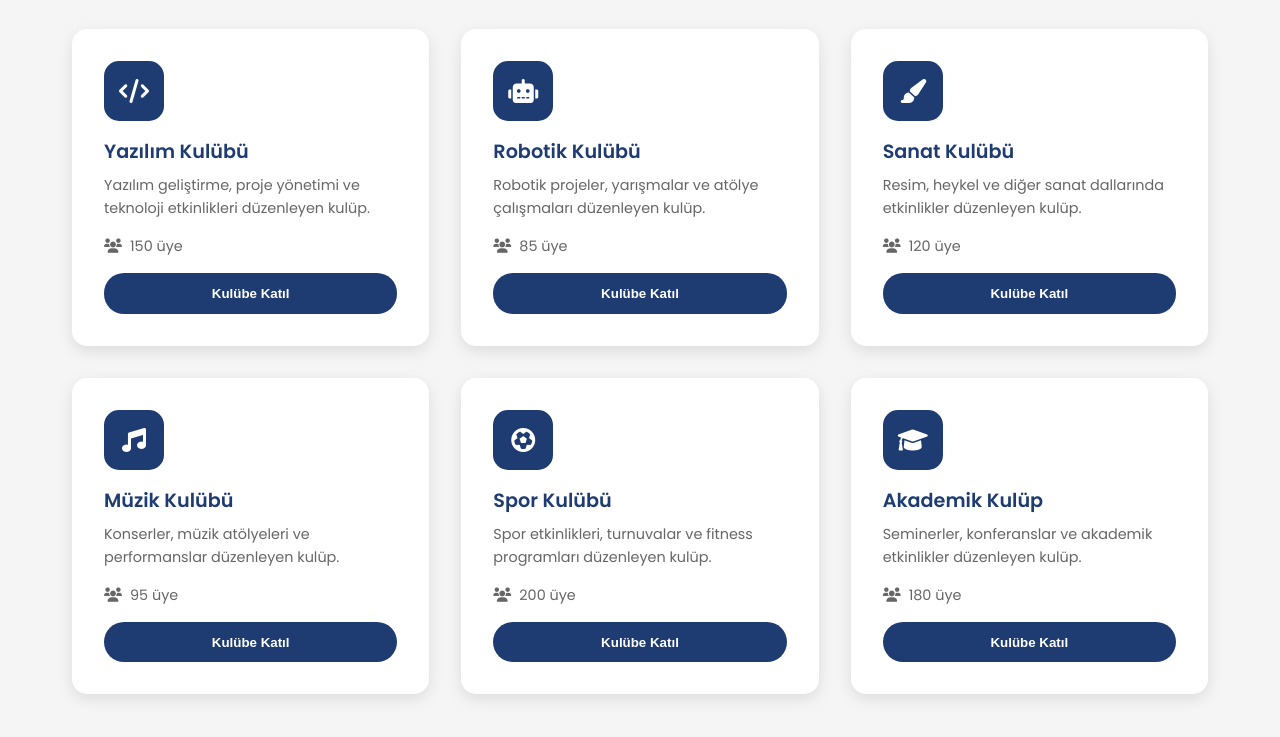
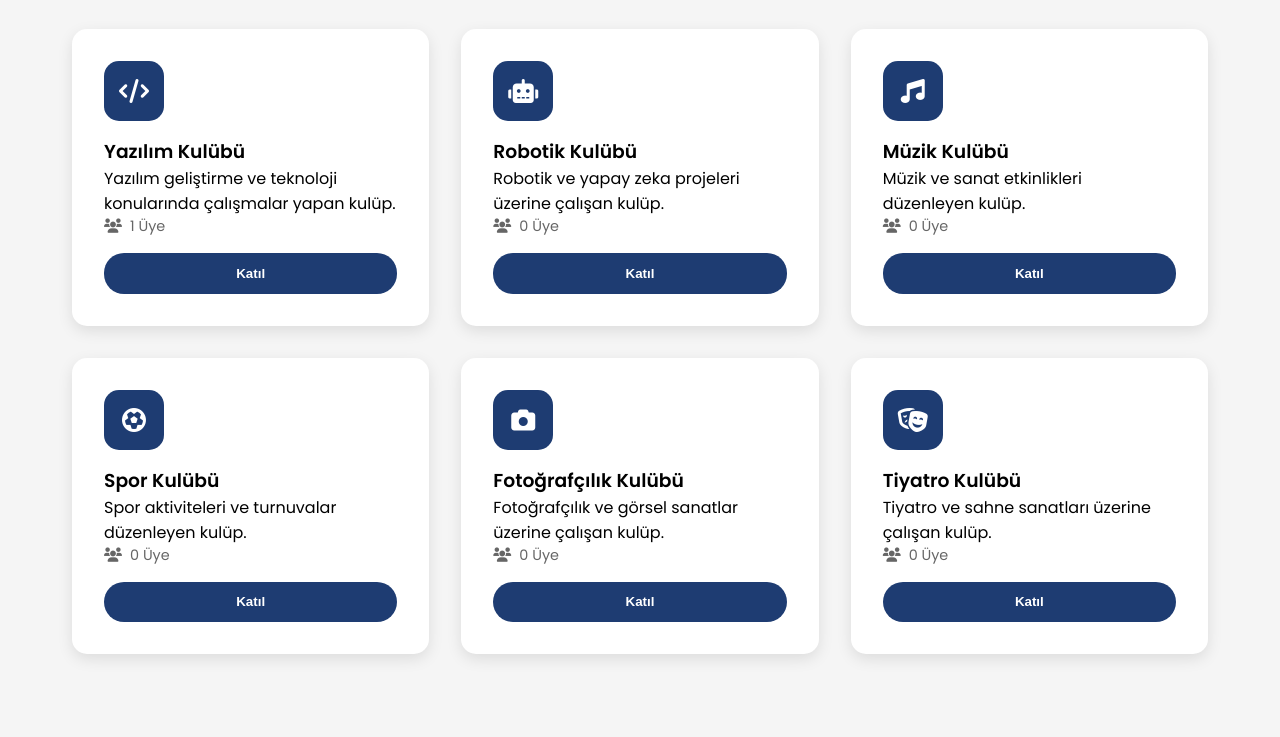
Before and after one commit to ugurboz/FiratUni-Social_WebSite, a plain HTML site: page main/kulupler_screen.html in a window 1280 px wide. Shown: the part 147-884 px from the top of the page. Drawn offline with Linux system fonts and the light colour scheme; sample sign-in values are in the browser's storage.

Commit message:
güncelleme

```diff
--- a/main/kulupler_screen.html
+++ b/main/kulupler_screen.html
@@ -173,13 +173,13 @@
 <body>
     <nav class="navbar">
         <div class="brand">
-            <a href="anasayfa_screen.html" class="brand-name">beGAK.com</a>
+            <a href="/main/anasayfa_screen.html" class="brand-name">beGAK.com</a>
         </div>
         <div class="nav-links">
-            <a href="anasayfa_screen.html">Ana Sayfa</a>
-            <a href="profil_screen.html">Profil</a>
-            <a href="mesajlar_screen.html">Mesajlar</a>
-            <a href="kulupler_screen.html">Kulüpler</a>
+            <a href="/main/anasayfa_screen.html">Ana Sayfa</a>
+            <a href="/main/profil_screen.html">Profil</a>
+            <a href="/main/mesajlar_screen.html">Mesajlar</a>
+            <a href="/main/kulupler_screen.html">Kulüpler</a>
             <a href="#" onclick="handleLogout()">Çıkış Yap</a>
         </div>
     </nav>
@@ -188,83 +188,7 @@
         <h1 class="page-title">Kulüpler</h1>
 
         <div class="clubs-grid">
-            <div class="club-card">
-                <div class="club-icon">
-                    <i class="fas fa-code"></i>
-                </div>
-                <h3 class="club-title">Yazılım Kulübü</h3>
-                <p class="club-description">Yazılım geliştirme, proje yönetimi ve teknoloji etkinlikleri düzenleyen kulüp.</p>
-                <div class="club-members">
-                    <i class="fas fa-users"></i>
-                    <span>150 üye</span>
-                </div>
-                <button class="join-button">Kulübe Katıl</button>
-            </div>
-
-            <div class="club-card">
-                <div class="club-icon">
-                    <i class="fas fa-robot"></i>
-                </div>
-                <h3 class="club-title">Robotik Kulübü</h3>
-                <p class="club-description">Robotik projeler, yarışmalar ve atölye çalışmaları düzenleyen kulüp.</p>
-                <div class="club-members">
-                    <i class="fas fa-users"></i>
-                    <span>85 üye</span>
-                </div>
-                <button class="join-button">Kulübe Katıl</button>
-            </div>
-
-            <div class="club-card">
-                <div class="club-icon">
-                    <i class="fas fa-paint-brush"></i>
-                </div>
-                <h3 class="club-title">Sanat Kulübü</h3>
-                <p class="club-description">Resim, heykel ve diğer sanat dallarında etkinlikler düzenleyen kulüp.</p>
-                <div class="club-members">
-                    <i class="fas fa-users"></i>
-                    <span>120 üye</span>
-                </div>
-                <button class="join-button">Kulübe Katıl</button>
-            </div>
-
-            <div class="club-card">
-                <div class="club-icon">
-                    <i class="fas fa-music"></i>
-                </div>
-                <h3 class="club-title">Müzik Kulübü</h3>
-                <p class="club-description">Konserler, müzik atölyeleri ve performanslar düzenleyen kulüp.</p>
-                <div class="club-members">
-                    <i class="fas fa-users"></i>
-                    <span>95 üye</span>
-                </div>
-                <button class="join-button">Kulübe Katıl</button>
-            </div>
-
-            <div class="club-card">
-                <div class="club-icon">
-                    <i class="fas fa-futbol"></i>
-                </div>
-                <h3 class="club-title">Spor Kulübü</h3>
-                <p class="club-description">Spor etkinlikleri, turnuvalar ve fitness programları düzenleyen kulüp.</p>
-                <div class="club-members">
-                    <i class="fas fa-users"></i>
-                    <span>200 üye</span>
-                </div>
-                <button class="join-button">Kulübe Katıl</button>
-            </div>
-
-            <div class="club-card">
-                <div class="club-icon">
-                    <i class="fas fa-graduation-cap"></i>
-                </div>
-                <h3 class="club-title">Akademik Kulüp</h3>
-                <p class="club-description">Seminerler, konferanslar ve akademik etkinlikler düzenleyen kulüp.</p>
-                <div class="club-members">
-                    <i class="fas fa-users"></i>
-                    <span>180 üye</span>
-                </div>
-                <button class="join-button">Kulübe Katıl</button>
-            </div>
+            <!-- Kulüpler burada dinamik olarak yüklenecek -->
         </div>
     </div>
 
@@ -275,8 +199,67 @@
             const hasSession = await checkSession();
             if (!hasSession) {
                 window.location.href = 'login_screen.html';
+            } else {
+                // Kulüpleri yükle
+                loadClubs();
             }
         });
+
+        // Kulüpleri yükle
+        async function loadClubs() {
+            try {
+                const clubs = await getClubs();
+                const clubsContainer = document.querySelector('.clubs-grid');
+                clubsContainer.innerHTML = '';
+
+                clubs.forEach(club => {
+                    const user = JSON.parse(localStorage.getItem('user'));
+                    const isMember = club.members.includes(user.username);
+
+                    const clubCard = document.createElement('div');
+                    clubCard.className = 'club-card';
+                    clubCard.innerHTML = `
+                        <div class="club-icon">
+                            <i class="fas ${club.icon}"></i>
+                        </div>
+                        <h3>${club.name}</h3>
+                        <p>${club.description}</p>
+                        <div class="club-members">
+                            <i class="fas fa-users"></i>
+                            <span>${club.members.length} Üye</span>
+                        </div>
+                        <button class="join-button ${isMember ? 'joined' : ''}" onclick="toggleMembership(${club.id})">
+                            ${isMember ? 'Ayrıl' : 'Katıl'}
+                        </button>
+                    `;
+                    clubsContainer.appendChild(clubCard);
+                });
+            } catch (error) {
+                console.error('Kulüpler yüklenirken hata:', error);
+            }
+        }
+
+        // Kulüp üyeliğini değiştir
+        async function toggleMembership(clubId) {
+            try {
+                const user = JSON.parse(localStorage.getItem('user'));
+                const clubs = await getClubs();
+                const club = clubs.find(c => c.id === clubId);
+                const isMember = club.members.includes(user.username);
+
+                if (isMember) {
+                    await leaveClub(clubId);
+                } else {
+                    await joinClub(clubId);
+                }
+
+                // Kulüpleri yeniden yükle
+                loadClubs();
+            } catch (error) {
+                console.error('Kulüp üyeliği değiştirilirken hata:', error);
+                alert(error.message);
+            }
+        }
 
         // Çıkış işlemi
         async function handleLogout() {
@@ -287,14 +270,6 @@
                 console.error('Çıkış yapılırken bir hata oluştu:', error);
             }
         }
-
-        // Kulübe katılma işlevi
-        document.querySelectorAll('.join-button').forEach(button => {
-            button.addEventListener('click', function() {
-                this.classList.toggle('joined');
-                this.textContent = this.classList.contains('joined') ? 'Kulüpten Ayrıl' : 'Kulübe Katıl';
-            });
-        });
     </script>
 </body>
 </html>
```
Also changed, not shown: index.html (+4 -2 lines), main/anasayfa_screen.html (+3 -2 lines), main/mesajlar_screen.html (added, +12 -0 lines).
